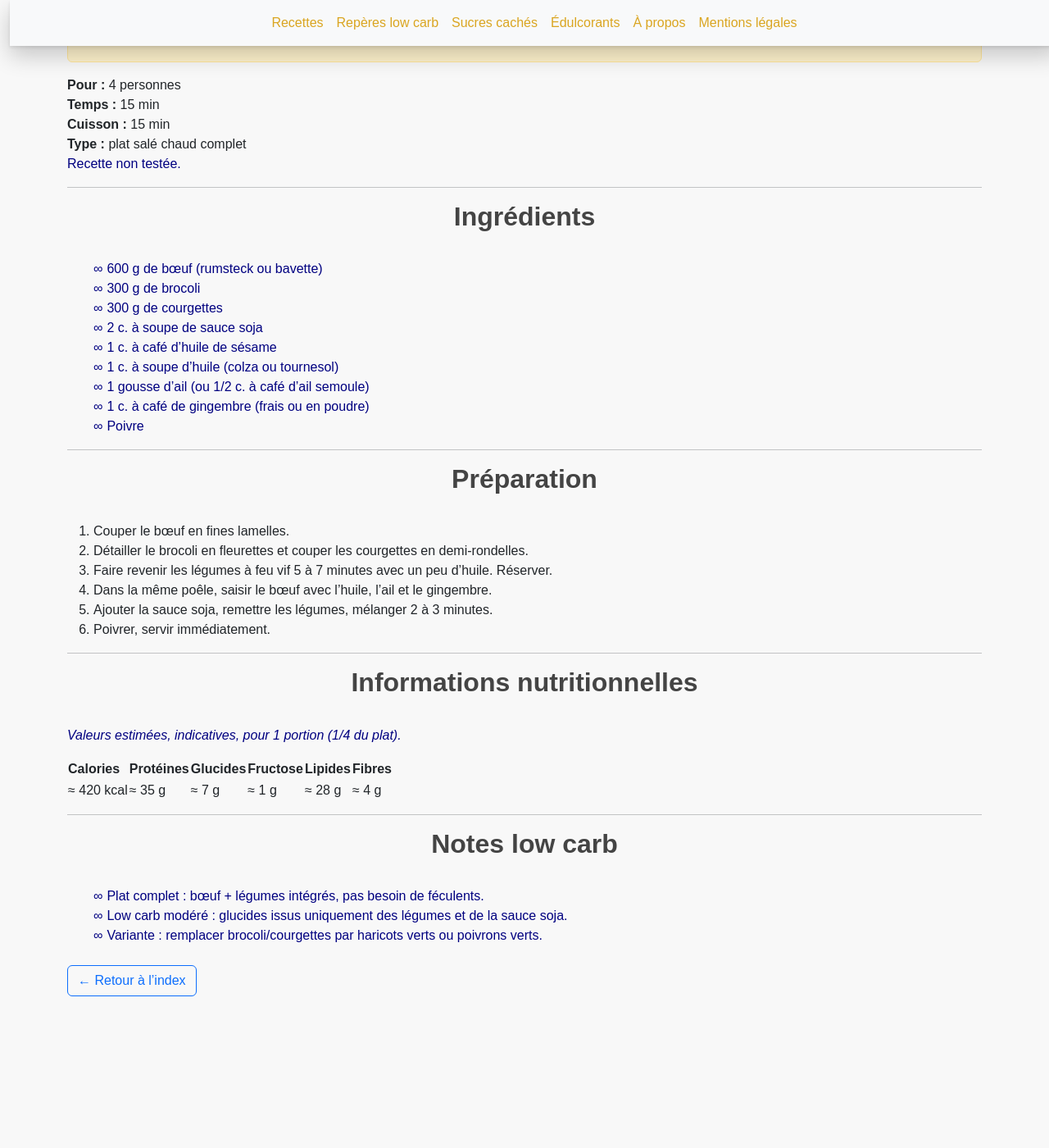
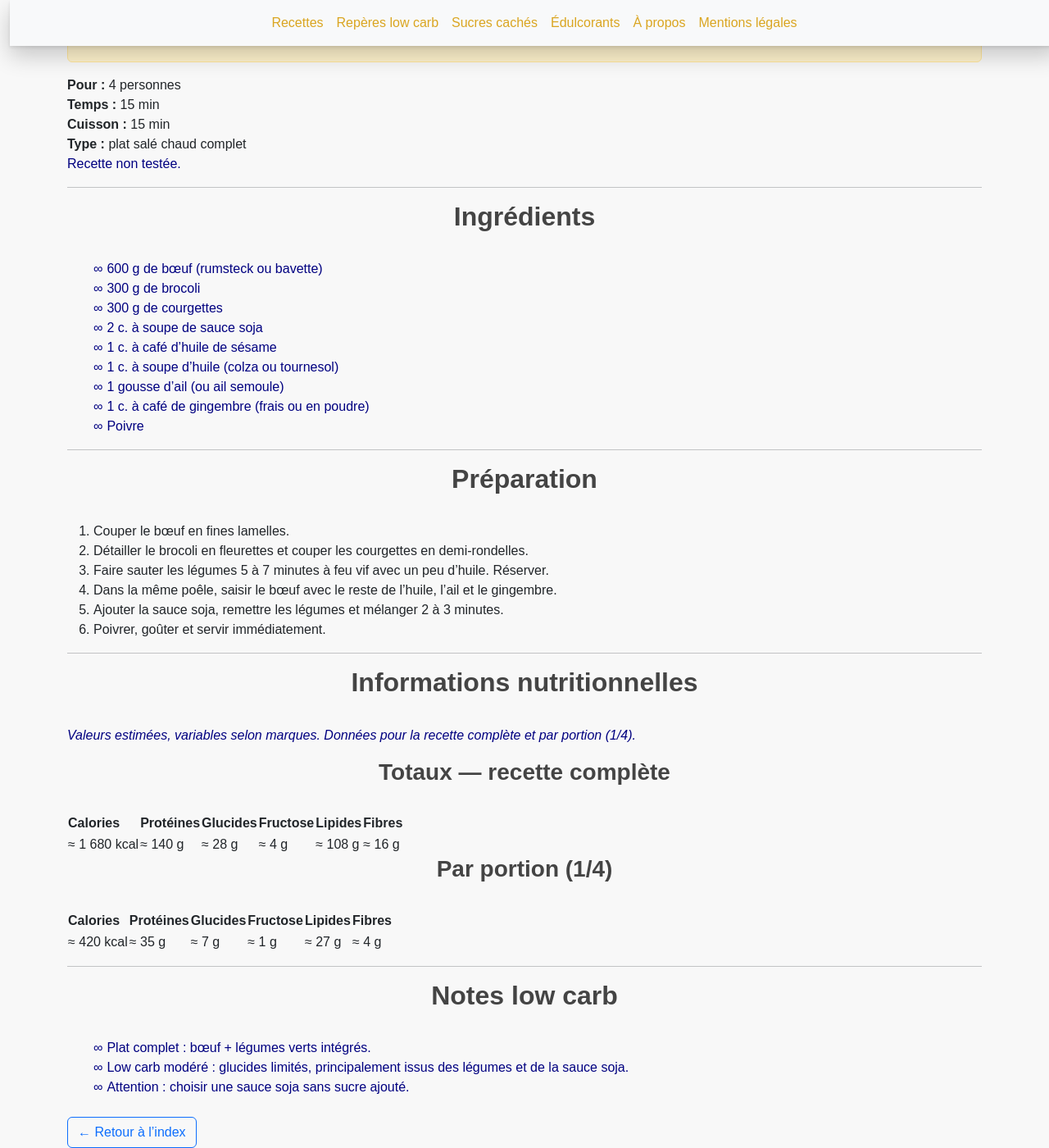
Before and after one commit to laurie-boissay/laurie-boissay.github.io, a Jekyll site: the page built from recettes/boeuf-saute-legumes-soja.html, in a window 1280 px wide and 1400 px high, scrolled down 254 px. Shown: the whole window at 82% size. Built offline with Jekyll 4.4.1, drawn with Linux system fonts in a browser that asks for light colours; before the commit the page ends 1469 px from its top, so only the background shows below that.

Commit message:
Update boeuf-saute-legumes-soja.html

```diff
--- a/recettes/boeuf-saute-legumes-soja.html
+++ b/recettes/boeuf-saute-legumes-soja.html
@@ -1,7 +1,7 @@
 ---
 layout: recipe
 title: "Bœuf sauté aux légumes & soja"
-description: "Bœuf sauté avec légumes verts et sauce soja, plat low carb modéré complet, inspiré de la cuisine asiatique."
+description: "Bœuf sauté avec légumes verts et sauce soja. Plat low carb modéré, complet et rapide."
 recipe_title: "Bœuf sauté aux légumes & soja"
 recipe_subtitle: "Plat chaud complet — low carb modéré — très protéiné"
 recipe_group: "Plats"
@@ -12,34 +12,34 @@ tags:
   - tres-proteine
   - rapide
 extra_head: |
-  <script type=\"application/ld+json\">
+  <script type="application/ld+json">
   {
-    \"@context\": \"https://schema.org\",
-    \"@type\": \"Recipe\",
-    \"name\": \"Bœuf sauté aux légumes & soja\",
-    \"description\": \"Bœuf sauté avec légumes verts et sauce soja, plat low carb complet.\",
-    \"recipeYield\": \"4 personnes\",
-    \"prepTime\": \"PT15M\",
-    \"cookTime\": \"PT15M\",
-    \"totalTime\": \"PT30M\",
-    \"recipeCategory\": \"Plats\",
-    \"recipeIngredient\": [
-      \"600 g de bœuf (rumsteck ou bavette)\",
-      \"300 g de brocoli\",
-      \"300 g de courgettes\",
-      \"2 c. à soupe de sauce soja\",
-      \"1 c. à café d'huile de sésame\",
-      \"1 c. à soupe d'huile de colza ou tournesol\",
-      \"1 gousse d'ail (ou ail semoule)\",
-      \"1 c. à café de gingembre (frais ou en poudre)\",
-      \"Poivre\"
+    "@context": "https://schema.org",
+    "@type": "Recipe",
+    "name": "Bœuf sauté aux légumes & soja",
+    "description": "Bœuf sauté avec légumes verts et sauce soja, plat low carb complet.",
+    "recipeYield": "4 personnes",
+    "prepTime": "PT15M",
+    "cookTime": "PT15M",
+    "totalTime": "PT30M",
+    "recipeCategory": "Plats",
+    "recipeIngredient": [
+      "600 g de bœuf (rumsteck ou bavette)",
+      "300 g de brocoli",
+      "300 g de courgettes",
+      "2 c. à soupe de sauce soja",
+      "1 c. à café d'huile de sésame",
+      "1 c. à soupe d'huile de colza ou tournesol",
+      "1 gousse d'ail",
+      "1 c. à café de gingembre (frais ou en poudre)",
+      "Poivre"
     ],
-    \"recipeInstructions\": [
-      { \"@type\": \"HowToStep\", \"text\": \"Couper le bœuf en fines lamelles.\" },
-      { \"@type\": \"HowToStep\", \"text\": \"Détailler le brocoli en fleurettes et couper les courgettes en demi-rondelles.\" },
-      { \"@type\": \"HowToStep\", \"text\": \"Faire revenir les légumes 5–7 minutes à feu vif. Réserver.\" },
-      { \"@type\": \"HowToStep\", \"text\": \"Saisir le bœuf avec l’huile, l’ail et le gingembre.\" },
-      { \"@type\": \"HowToStep\", \"text\": \"Ajouter la sauce soja, remettre les légumes et mélanger 2–3 minutes.\" }
+    "recipeInstructions": [
+      { "@type": "HowToStep", "text": "Couper le bœuf en fines lamelles." },
+      { "@type": "HowToStep", "text": "Détailler le brocoli en fleurettes et couper les courgettes en demi-rondelles." },
+      { "@type": "HowToStep", "text": "Sauter les légumes 5–7 minutes à feu vif avec un peu d’huile. Réserver." },
+      { "@type": "HowToStep", "text": "Saisir le bœuf avec l’huile restante, l’ail et le gingembre." },
+      { "@type": "HowToStep", "text": "Ajouter la sauce soja, remettre les légumes et mélanger 2–3 minutes." }
     ]
   }
   </script>
@@ -68,7 +68,7 @@ extra_head: |
   <li><strong>2 c. à soupe</strong> de sauce soja</li>
   <li><strong>1 c. à café</strong> d’huile de sésame</li>
   <li><strong>1 c. à soupe</strong> d’huile (colza ou tournesol)</li>
-  <li><strong>1</strong> gousse d’ail (ou <strong>1/2 c. à café</strong> d’ail semoule)</li>
+  <li><strong>1</strong> gousse d’ail (ou ail semoule)</li>
   <li><strong>1 c. à café</strong> de gingembre (frais ou en poudre)</li>
   <li>Poivre</li>
 </ul>
@@ -80,10 +80,10 @@ extra_head: |
 <ol class="recipe-steps">
   <li>Couper le bœuf en fines lamelles.</li>
   <li>Détailler le brocoli en fleurettes et couper les courgettes en demi-rondelles.</li>
-  <li>Faire revenir les légumes à feu vif 5 à 7 minutes avec un peu d’huile. Réserver.</li>
-  <li>Dans la même poêle, saisir le bœuf avec l’huile, l’ail et le gingembre.</li>
-  <li>Ajouter la sauce soja, remettre les légumes, mélanger 2 à 3 minutes.</li>
-  <li>Poivrer, servir immédiatement.</li>
+  <li>Faire sauter les légumes 5 à 7 minutes à feu vif avec un peu d’huile. Réserver.</li>
+  <li>Dans la même poêle, saisir le bœuf avec le reste de l’huile, l’ail et le gingembre.</li>
+  <li>Ajouter la sauce soja, remettre les légumes et mélanger 2 à 3 minutes.</li>
+  <li>Poivrer, goûter et servir immédiatement.</li>
 </ol>
 
 <hr>
@@ -91,10 +91,35 @@ extra_head: |
 <h2>Informations nutritionnelles</h2>
 
 <p class="recipe-nutrition__disclaimer">
-  <em>Valeurs estimées, indicatives, pour 1 portion (1/4 du plat).</em>
+  <em>Valeurs estimées, variables selon marques. Données pour la recette complète et par portion (1/4).</em>
 </p>
 
 <div class="recipe-nutrition">
+  <h3>Totaux — recette complète</h3>
+  <table class="recipe-table">
+    <thead>
+      <tr>
+        <th>Calories</th>
+        <th>Protéines</th>
+        <th>Glucides</th>
+        <th>Fructose</th>
+        <th>Lipides</th>
+        <th>Fibres</th>
+      </tr>
+    </thead>
+    <tbody>
+      <tr>
+        <td>≈ 1 680 kcal</td>
+        <td>≈ 140 g</td>
+        <td>≈ 28 g</td>
+        <td>≈ 4 g</td>
+        <td>≈ 108 g</td>
+        <td>≈ 16 g</td>
+      </tr>
+    </tbody>
+  </table>
+
+  <h3>Par portion (1/4)</h3>
   <table class="recipe-table">
     <thead>
       <tr>
@@ -112,7 +137,7 @@ extra_head: |
         <td>≈ 35 g</td>
         <td>≈ 7 g</td>
         <td>≈ 1 g</td>
-        <td>≈ 28 g</td>
+        <td>≈ 27 g</td>
         <td>≈ 4 g</td>
       </tr>
     </tbody>
@@ -124,7 +149,7 @@ extra_head: |
 <h2>Notes low carb</h2>
 
 <ul class="recipe-notes">
-  <li><strong>Plat complet :</strong> bœuf + légumes intégrés, pas besoin de féculents.</li>
-  <li><strong>Low carb modéré :</strong> glucides issus uniquement des légumes et de la sauce soja.</li>
-  <li><strong>Variante :</strong> remplacer brocoli/courgettes par haricots verts ou poivrons verts.</li>
+  <li><strong>Plat complet :</strong> bœuf + légumes verts intégrés.</li>
+  <li><strong>Low carb modéré :</strong> glucides limités, principalement issus des légumes et de la sauce soja.</li>
+  <li><strong>Attention :</strong> choisir une sauce soja sans sucre ajouté.</li>
 </ul>
```
